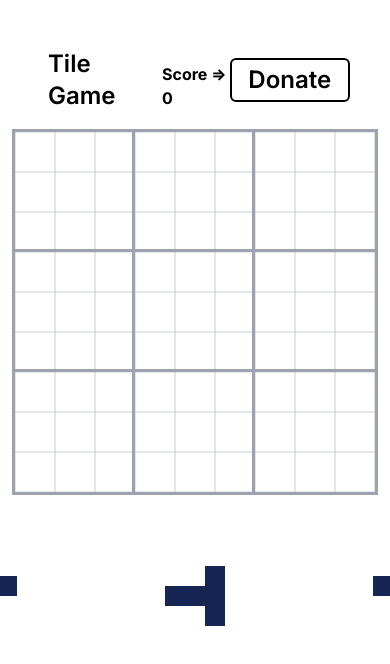
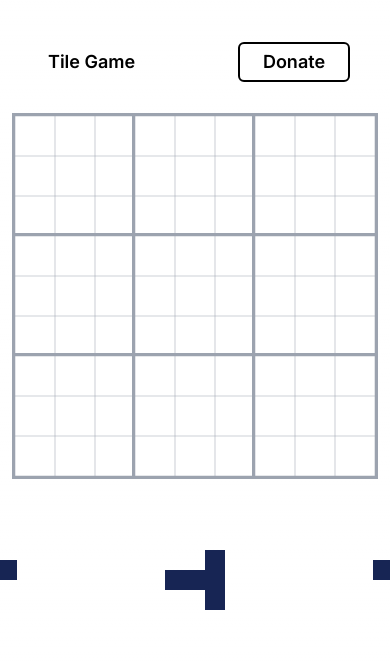
Before and after one commit to jancharatan/tile-game, a Next.js app: page / in a window 390 px wide. Shown: the top 664 px of the page. Built offline with nearby package versions, Linux system fonts and the light colour scheme.

Commit message:
Made UI look at little nice + more responsive.

```diff
--- a/src/components/Score.tsx
+++ /dev/null
@@ -1,12 +0,0 @@
-import { useGameState } from "@/context/GameContext";
-
-const Score = () => {
-    const { score } = useGameState();
-    return (
-        <div className="flex w-28 h-8 bg-white text-black items-center justify-center font-bold rounded-md">
-            Score ={">"} {score}
-        </div>
-    );
-};
-
-export default Score;
--- a/src/components/TileBank.tsx
+++ b/src/components/TileBank.tsx
@@ -3,12 +3,16 @@
 import { useEffect } from "react";
 import TileOption from "../components/TileOption";
 import { useTileBankState } from "@/context/TileBankContext";
+import { EMPTY_TILE_SLOT } from "@/utils/gameEnums";
 
 const TileBank = () => {
     const { tileBank, resetTileBank } = useTileBankState();
 
     useEffect(() => {
-        if (tileBank.length === 0 || tileBank.every((tile) => tile === -1)) {
+        if (
+            tileBank.length === 0 ||
+            tileBank.every((tile) => tile === EMPTY_TILE_SLOT)
+        ) {
             resetTileBank();
         }
     }, [tileBank]);
--- a/src/components/TileOption.tsx
+++ b/src/components/TileOption.tsx
@@ -9,6 +9,7 @@ import { tileSizes } from "@/tiles/tileSizes";
 import { useTileBankState } from "@/context/TileBankContext";
 import TileFactory from "@/tiles/TileFactory";
 import { useGameState } from "@/context/GameContext";
+import { EMPTY_TILE_SLOT } from "@/utils/gameEnums";
 
 const TileOption: FunctionComponent<{ tile: number; index: number }> = ({
     tile,
@@ -64,7 +65,7 @@ const TileOption: FunctionComponent<{ tile: number; index: number }> = ({
                 defaultClassName="oveflow-auto resize"
             >
                 <div className="flex justify-center items-center w-52 h-52">
-                    {tile !== -1 && (
+                    {tile !== EMPTY_TILE_SLOT && (
                         <TileFactory size={20 * size} tiles={tileSizes[tile]} />
                     )}
                 </div>
--- a/src/pages/Home.tsx
+++ b/src/pages/Home.tsx
@@ -2,20 +2,23 @@
 
 import { FunctionComponent } from "react";
 import Board from "../components/Board";
-import Score from "../components/Score";
 import TileBank from "../components/TileBank";
 import ContextProvider from "@/context/ContextProvider";
+import { useGameState } from "@/context/GameContext";
 
 const Home: FunctionComponent<{}> = () => {
+    const { score } = useGameState();
     return (
         <ContextProvider>
             <div className="p-10 flex flex-col items-center">
-                <div className="w-full flex flex-row justify-between items-center">
-                    <div className="w-48 mb-3 text-2xl font-semibold p-2">
+                <div className="w-full flex flex-row justify-between items-center mb-8">
+                    <div className="w-28 md:w-36 text-lg md:text-xl font-semibold p-2">
                         Tile Game
                     </div>
-                    <Score />
-                    <button className="w-48 mb-3 text-2xl font-semibold border-black border-2 bg-white text-black p-1 rounded-md hover:text-white hover:bg-black hover:border-white">
+                    <div className="flex text-white font-bold text-lg md:text-xl">
+                        Score: {score}
+                    </div>
+                    <button className="w-28 md:w-36 text-lg md:text-xl font-semibold border-black border-2 bg-white text-black p-1 rounded-md hover:text-white hover:bg-black hover:border-white">
                         Donate
                     </button>
                 </div>
--- a/src/utils/gameEnums.ts
+++ b/src/utils/gameEnums.ts
@@ -2,3 +2,5 @@ export enum TileState {
     Empty,
     Occupied,
 }
+
+export const EMPTY_TILE_SLOT = -1;
--- a/src/utils/gameLogic.ts
+++ b/src/utils/gameLogic.ts
@@ -1,5 +1,6 @@
 import { TileState } from "./gameEnums";
 import { tileSizes } from "@/tiles/tileSizes";
+import { EMPTY_TILE_SLOT } from "@/utils/gameEnums";
 
 const canPlace = (
     board: TileState[][],
@@ -142,13 +143,13 @@ const checkCurrentDrag = (
 };
 
 const isGameOver = (board: TileState[][], tiles: number[]) => {
-    if (tiles.every((tile) => tile === -1)) {
+    if (tiles.every((tile) => tile === EMPTY_TILE_SLOT)) {
         return false;
     }
 
     for (let tileIndex = 0; tileIndex < tiles.length; tileIndex++) {
         let tile = tiles[tileIndex];
-        if (tile !== -1) {
+        if (tile !== EMPTY_TILE_SLOT) {
             for (let i = 0; i < board.length; i++) {
                 for (let j = 0; j < board.length; j++) {
                     if (canPlace(board, tileSizes[tile], [i, j])) {
```
